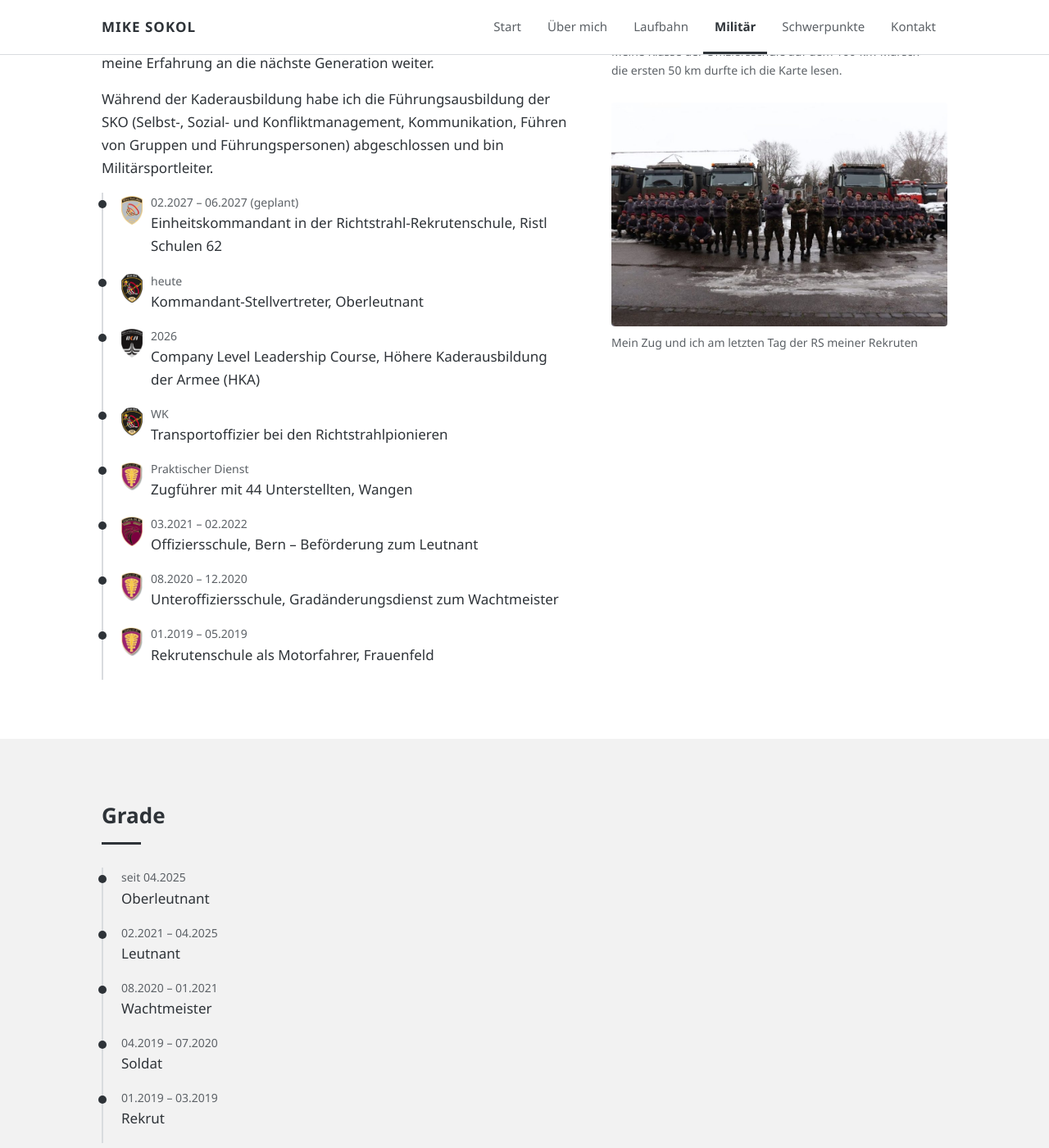
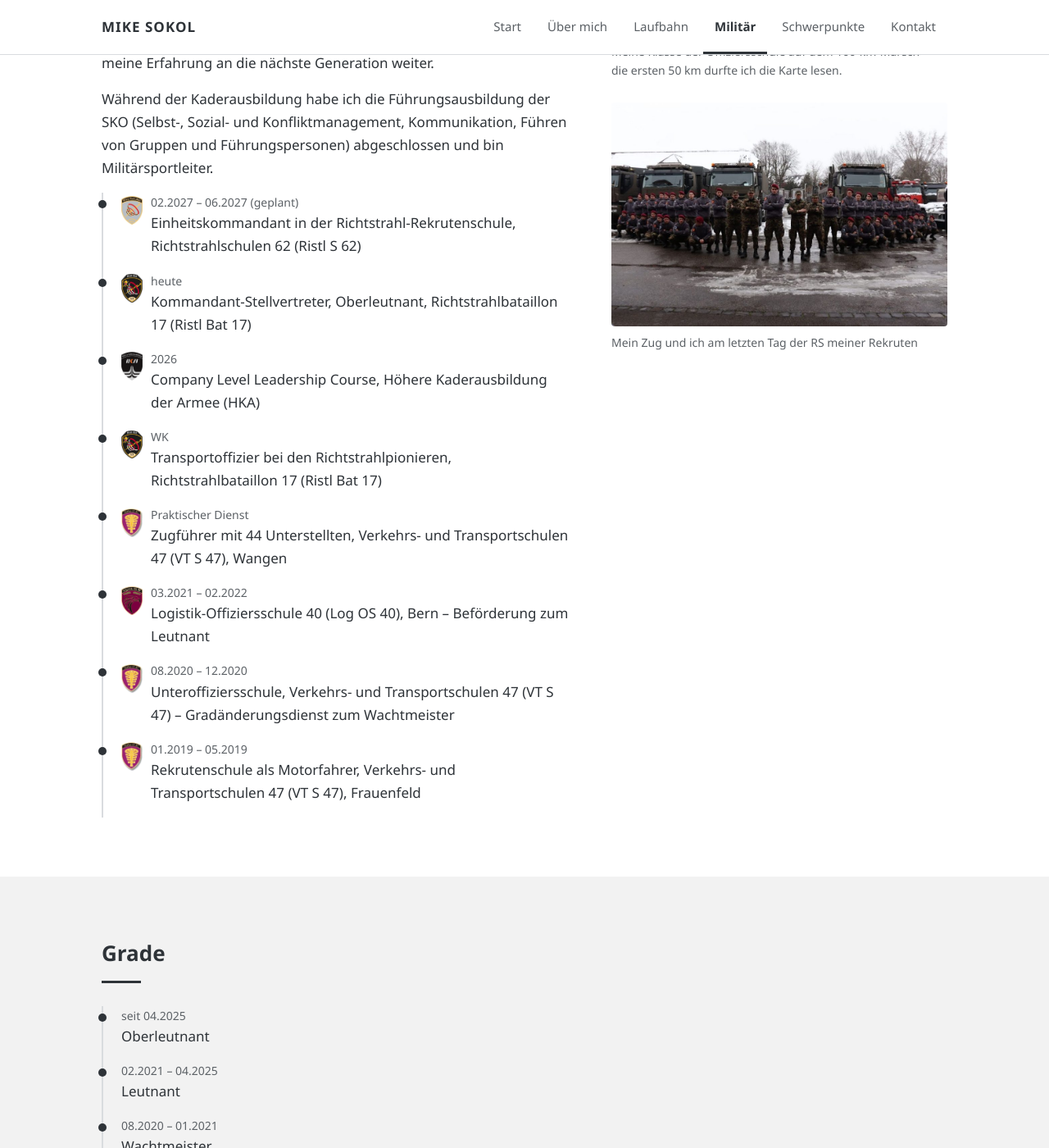
Before and after one commit to Mykey1835/mikesokol-website, a Jekyll site: the page built from _seiten/militaer.md, in a window 1280 px wide and 1400 px high, scrolled down 690 px. Shown: the whole window at 82% size. Built offline with Jekyll 4.4.1, drawn with Linux system fonts in a browser that asks for light colours.

Commit message:
Militär: Schule bzw. Bataillon bei jeder Station ergänzt
Co-Authored-By: Claude Opus 5.5 <noreply@anthropic.com>
Claude-Session: https://claude.ai/code/session_011hthjTAR8etBM2R6qATUor

```diff
--- a/_seiten/militaer.md
+++ b/_seiten/militaer.md
@@ -15,28 +15,28 @@ abschnitte:
       Während der Kaderausbildung habe ich die Führungsausbildung der SKO (Selbst-, Sozial- und Konfliktmanagement, Kommunikation, Führen von Gruppen und Führungspersonen) abgeschlossen und bin Militärsportleiter.
     stationen:
       - zeit: "02.2027 – 06.2027 (geplant)"
-        text: Einheitskommandant in der Richtstrahl-Rekrutenschule, Ristl Schulen 62
+        text: Einheitskommandant in der Richtstrahl-Rekrutenschule, Richtstrahlschulen 62 (Ristl S 62)
         wappen: /img/wappen/ristl_s62.png
       - zeit: "heute"
-        text: Kommandant-Stellvertreter, Oberleutnant
+        text: Kommandant-Stellvertreter, Oberleutnant, Richtstrahlbataillon 17 (Ristl Bat 17)
         wappen: /img/wappen/ristl_bat17.png
       - zeit: "2026"
         text: Company Level Leadership Course, Höhere Kaderausbildung der Armee (HKA)
         wappen: /img/wappen/hka.png
       - zeit: "WK"
-        text: Transportoffizier bei den Richtstrahlpionieren
+        text: Transportoffizier bei den Richtstrahlpionieren, Richtstrahlbataillon 17 (Ristl Bat 17)
         wappen: /img/wappen/ristl_bat17.png
       - zeit: "Praktischer Dienst"
-        text: Zugführer mit 44 Unterstellten, Wangen
+        text: Zugführer mit 44 Unterstellten, Verkehrs- und Transportschulen 47 (VT S 47), Wangen
         wappen: /img/wappen/ct47.png
       - zeit: "03.2021 – 02.2022"
-        text: Offiziersschule, Bern – Beförderung zum Leutnant
+        text: Logistik-Offiziersschule 40 (Log OS 40), Bern – Beförderung zum Leutnant
         wappen: /img/wappen/log_os40.png
       - zeit: "08.2020 – 12.2020"
-        text: Unteroffiziersschule, Gradänderungsdienst zum Wachtmeister
+        text: Unteroffiziersschule, Verkehrs- und Transportschulen 47 (VT S 47) – Gradänderungsdienst zum Wachtmeister
         wappen: /img/wappen/ct47.png
       - zeit: "01.2019 – 05.2019"
-        text: Rekrutenschule als Motorfahrer, Frauenfeld
+        text: Rekrutenschule als Motorfahrer, Verkehrs- und Transportschulen 47 (VT S 47), Frauenfeld
         wappen: /img/wappen/ct47.png
     bild: /img/marsch.jpg
     bild_text: Meine Klasse der Offiziersschule auf dem 100-km-Marsch – die ersten 50 km durfte ich die Karte lesen.
```
